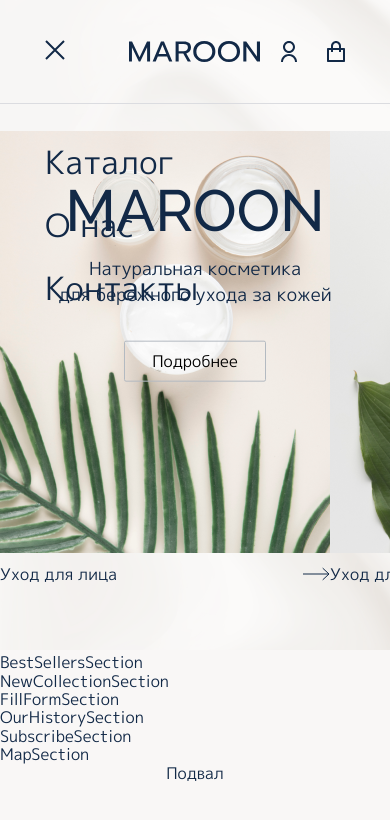
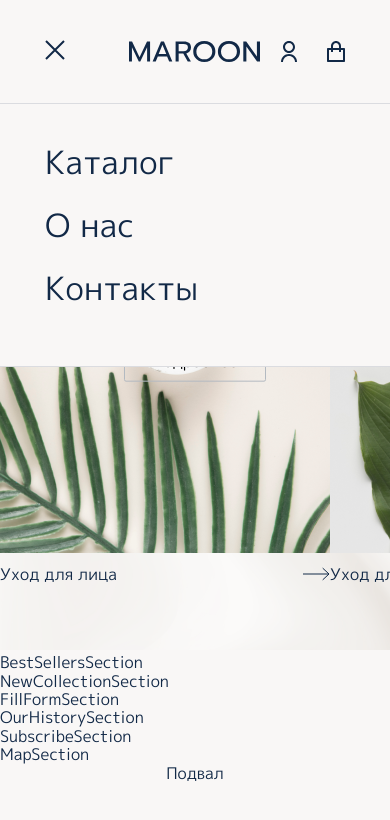
Before and after one commit to Smolib/maroon, a React (Create React App) app: page / in a window 390 px wide. Both pictures are taken after a click on the button 54 px from the left and 51 px from the top of the page. Shown: the top 820 px of the page. Built offline with nearby package versions, Linux system fonts and the light colour scheme.

Commit message:
feat: добавить работоспособность и анимацию блоку header

```diff
--- a/src/components/Header/Header.scss
+++ b/src/components/Header/Header.scss
@@ -13,6 +13,7 @@ $size-of-tablet: 800px;
   max-width: 1366px;
   background-color: inherit;
   z-index: 1000;
+  transition: border-color 1s, background-color 1s;
 
   @media screen and (max-width: $size-of-tablet) {
     grid-template-areas:
@@ -24,6 +25,7 @@ $size-of-tablet: 800px;
   &_colored {
     border-color: var(--color-of-border-nav);
     background-color: var(--color-of-main-background);
+
   }
 
   &__logo-link {
@@ -71,6 +73,16 @@ $size-of-tablet: 800px;
       justify-content: start;
       padding: 0;
       padding-left: 45px;
+      visibility: hidden;
+      opacity: 0;
+      max-height: 0;
+      transition: visibility 1s, opacity 0.5s, max-height 1s;
+    }
+    &_open {
+      opacity: 1;
+      visibility: visible;
+      max-height: 500px;
+      transition: visibility 1s, opacity 1s 0.3s, max-height 1s;
     }
   }
 
--- a/src/components/Header/Header.tsx
+++ b/src/components/Header/Header.tsx
@@ -1,5 +1,5 @@
 import "./Header.scss";
-import { useState } from "react";
+import { useEffect, useState } from "react";
 import logoSvg from "../../images/logo.svg";
 import profileSvg from "../../images/profile.svg";
 import cartSvg from "../../images/cart.svg";
@@ -8,18 +8,40 @@ import close from "../../images/close.svg";
 
 function Header() {
   const [isMenuOpened, setIsMenuOpened] = useState(false);
+  const [isMenuColored, setIsMenuColored] = useState(false);
+  const [scroll, setScroll] = useState(0);
+
+  const handleScroll = () => {
+    setScroll(window.scrollY);
+  };
+
+  useEffect(() => {
+    window.addEventListener("scroll", handleScroll);
+    return () => window.removeEventListener("scroll", handleScroll);
+  }, []);
+
+  useEffect(() => {
+    setIsMenuColored(isMenuOpened);
+  }, [isMenuOpened]);
+
   function handleBurgerClick() {
     setIsMenuOpened(!isMenuOpened);
   }
   return (
-    <header className="header">
+    <header
+      className={`header ${(isMenuColored || scroll > 0) ? "header_colored" : ""}`}
+    >
       <a className="header__logo-link" href="#">
         <img className="header__logo" alt="Логотип Maroon" src={logoSvg} />
       </a>
       <button className="header__burger-button" onClick={handleBurgerClick}>
         <img alt="Кнопка меню" src={isMenuOpened ? close : burger} />
       </button>
-      <nav className="header__nav-area">
+      <nav
+        className={`header__nav-area ${
+          isMenuOpened ? "header__nav-area_open" : ""
+        }`}
+      >
         <ul className="header__nav-list">
           <li className="header__nav-item">
             <a className="header__nav-link" href="#">
```
